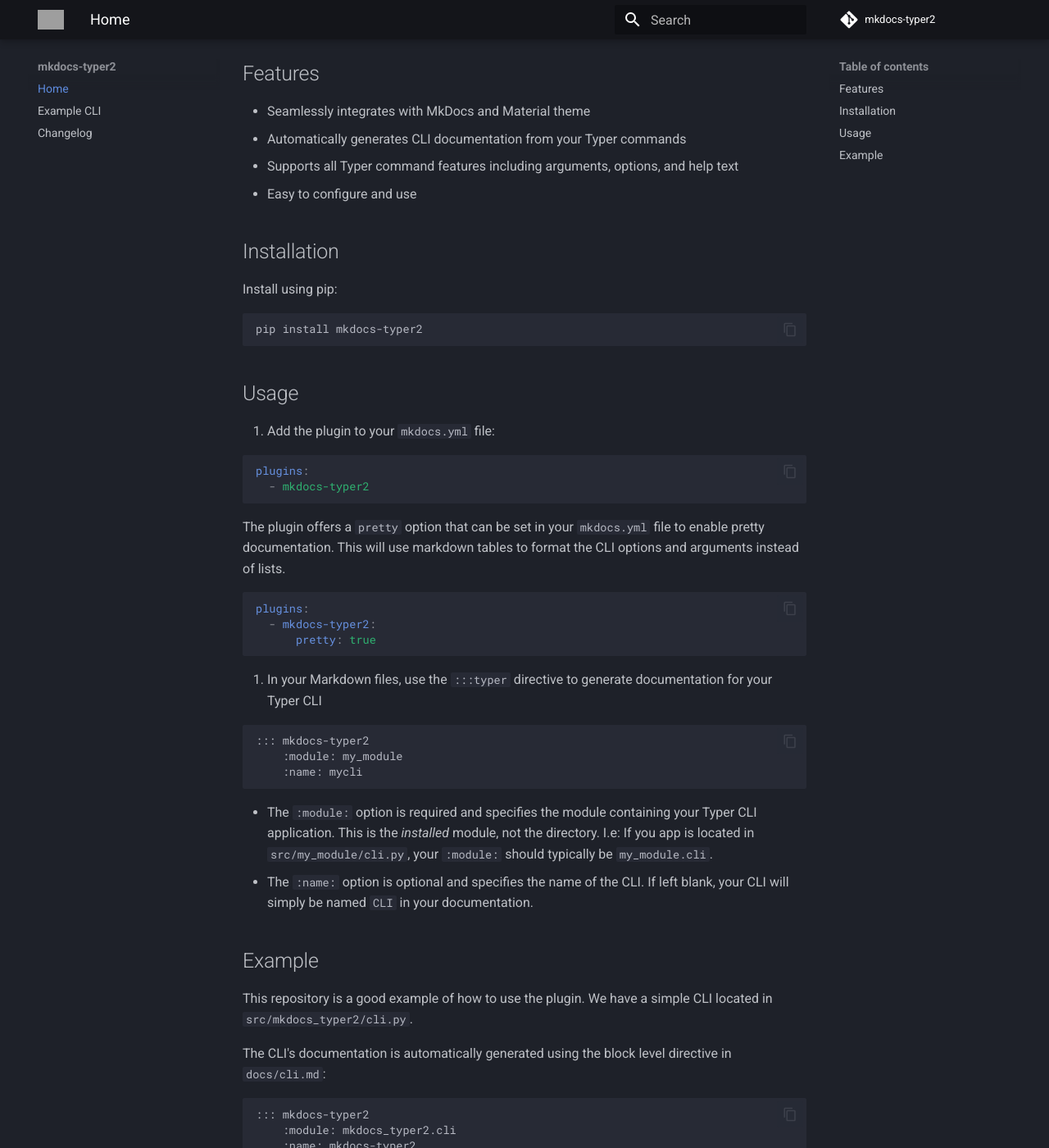
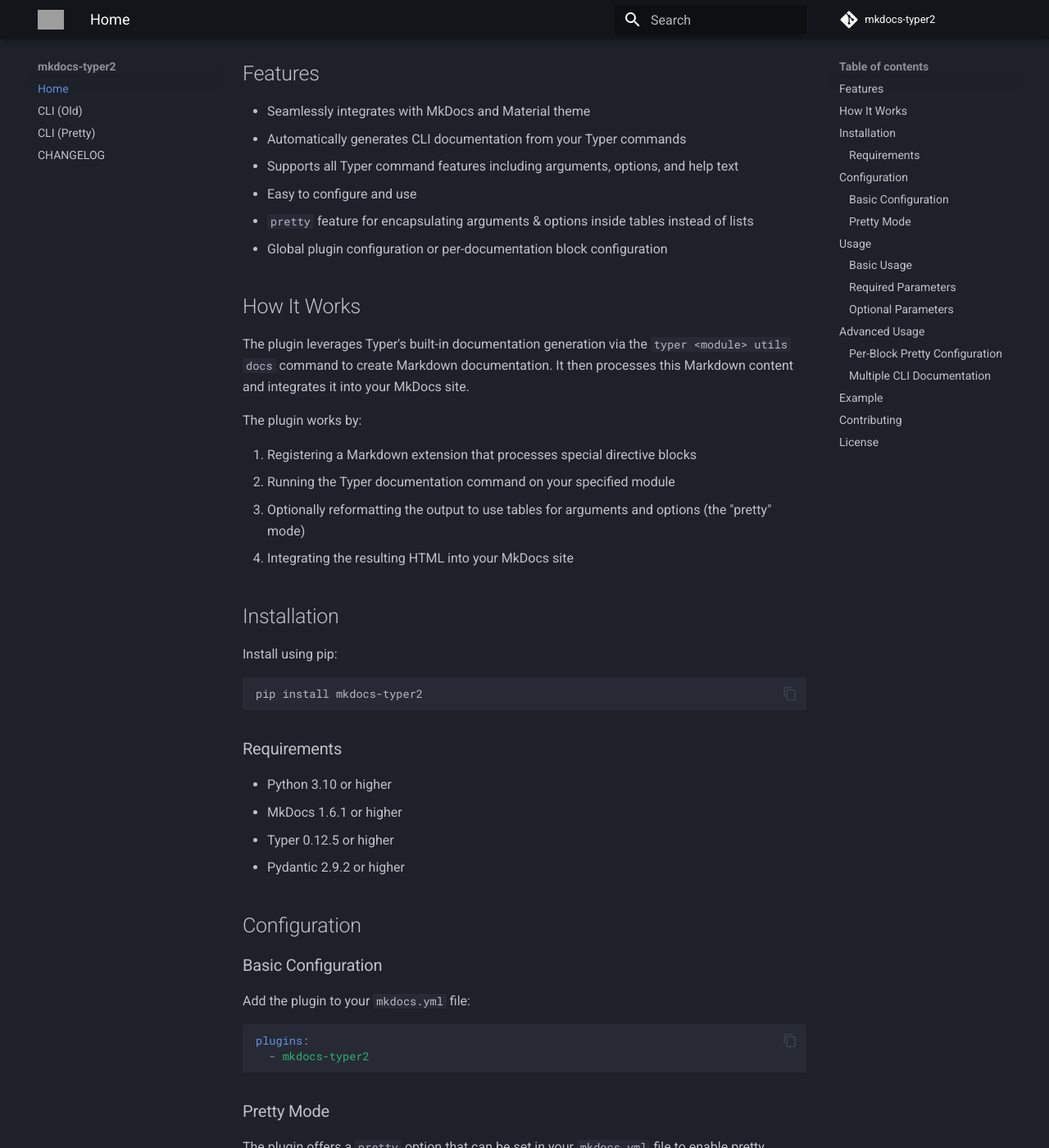
Before and after one commit to syn54x/mkdocs-typer2, an MkDocs documentation site: the page built from docs/index.md, in a window 1280 px wide and 1400 px high, scrolled down 580 px. Shown: the whole window at 82% size. Built offline with MkDocs 1.6.1 and Material for MkDocs 9.7.7, drawn with Linux system fonts in a browser that asks for light colours; comment, search, counter and statistics services are not loaded; some of the changed text lies outside the part shown; grey boxes are pictures that could not be loaded.

Commit message:
Docs/update readme (#13)
## Overview
This PR adds support for configuring the `pretty` option at the
individual documentation block level, allowing users to override the
global setting on a case-by-case basis. It also includes updates to the
project version (0.1.4) and comprehensive documentation of changes in
the CHANGELOG.

## Changes
- Added version 0.1.4 to the CHANGELOG with detailed entries
- Enhanced the `TyperProcessor.run()` method to support per-block
configuration for the `pretty` option
- Improved boolean parsing for the pretty option to properly handle
string values like "true", "false", "1", "0", etc.
- Added comprehensive tests with parameterized test cases to verify all
combinations of global and block-level settings
- Updated documentation to reflect new capabilities

## Implementation Details
The implementation properly prioritizes block-level settings over global
settings:
- The global setting is used as the default
- If a block includes a `:pretty:` directive, it overrides the global
setting
- The block-level setting properly handles different boolean-like string
values

## Testing
- Added a new parameterized test case
`test_typer_processor_pretty_option` to verify all combinations of
global and block-level pretty settings
- All 26 tests are now passing with 97% coverage
- Manually verified the functionality by running the MkDocs server and
checking the documentation output

## Other Notes
The changes are backward compatible with existing documentation and do
not affect previous functionality. Users can continue using the global
setting or now opt to override it in specific documentation blocks as
needed.

````diff
--- a/README.md
+++ b/README.md
@@ -1,20 +1,18 @@
 # mkdocs-typer2
 
 [![PyPI version](https://badge.fury.io/py/mkdocs-typer2.svg)](https://badge.fury.io/py/mkdocs-typer2)
-![Python 3.10 | 3.11 | 3.12](https://img.shields.io/badge/python-3.10%20|%203.11%20|%203.12-blue.svg)
+![Python 3.10 | 3.11 | 3.12 | 3.13](https://img.shields.io/badge/python-3.10%20|%203.11%20|%203.12-blue.svg)
 ![Ruff](https://img.shields.io/badge/linted%20by-ruff-FFC107.svg)
 [![License](https://img.shields.io/badge/License-Apache_2.0-blue.svg)](https://opensource.org/licenses/Apache-2.0)
 [![Downloads](https://static.pepy.tech/badge/mkdocs-typer2)](https://pepy.tech/project/mkdocs-typer2)
 [![codecov](https://codecov.io/gh/syn54x/mkdocs-typer2/branch/main/graph/badge.svg)](https://codecov.io/gh/syn54x/mkdocs-typer2)
 [![Issues](https://img.shields.io/github/issues/syn54x/mkdocs-typer2)](https://github.com/syn54x/mkdocs-typer2/issues)
 
-
-
 A MkDocs plugin that automatically generates beautiful documentation for your Typer CLI applications.
 
-You might be wondering why there are two plugins for Typer.  The [`mkdocs-typer`](https://github.com/bruce-szalwinski/mkdocs-typer) plugin is great, but it hasn't been updated in over a year, and there have been a number of changes to Typer since then.  One important change is that Typer now has it's own documentation generation system via the `typer <module> utils docs` command.  This plugin simply leverages that system to generate the documentation for your Typer CLIs.
+You might be wondering why there are two plugins for Typer. The [`mkdocs-typer`](https://github.com/bruce-szalwinski/mkdocs-typer) plugin is great, but it hasn't been updated in over a year, and there have been a number of changes to Typer since then. One important change is that Typer now has its own documentation generation system via the `typer <module> utils docs` command. This plugin simply leverages that system to generate the documentation for your Typer CLIs.
 
-I created this plugin because the original plugin was no longer working for me, and I wanted to have a simple plugin that would work with the latest version of Typer.  If the original `mkdocs-typer` plugin still works for you, there probably isn't a reason to switch.  However, if you are looking for a plugin that will work with the latest version of Typer, this plugin is for you!
+I created this plugin because the original plugin was no longer working for me, and I wanted to have a simple plugin that would work with the latest version of Typer. If the original `mkdocs-typer` plugin still works for you, there probably isn't a reason to switch. However, if you are looking for a plugin that will work with the latest version of Typer, this plugin is for you!
 
 - [Read The Docs](https://syn54x.github.io/mkdocs-typer2/)
 - [Check out a demo](https://syn54x.github.io/mkdocs-typer2/cli)
@@ -25,6 +23,19 @@
 - Automatically generates CLI documentation from your Typer commands
 - Supports all Typer command features including arguments, options, and help text
 - Easy to configure and use
+- `pretty` feature for encapsulating arguments & options inside tables instead of lists
+- Global plugin configuration or per-documentation block configuration
+
+## How It Works
+
+The plugin leverages Typer's built-in documentation generation via the `typer <module> utils docs` command to create Markdown documentation. It then processes this Markdown content and integrates it into your MkDocs site.
+
+The plugin works by:
+
+1. Registering a Markdown extension that processes special directive blocks
+2. Running the Typer documentation command on your specified module
+3. Optionally reformatting the output to use tables for arguments and options (the "pretty" mode)
+4. Integrating the resulting HTML into your MkDocs site
 
 ## Installation
 
@@ -34,16 +45,27 @@
 pip install mkdocs-typer2
 ```
 
-## Usage
+### Requirements
 
-1. Add the plugin to your `mkdocs.yml` file:
+- Python 3.10 or higher
+- MkDocs 1.6.1 or higher
+- Typer 0.12.5 or higher
+- Pydantic 2.9.2 or higher
+
+## Configuration
+
+### Basic Configuration
+
+Add the plugin to your `mkdocs.yml` file:
 
 ```yaml
 plugins:
   - mkdocs-typer2
 ```
 
-The plugin offers a `pretty` option that can be set in your `mkdocs.yml` file to enable pretty documentation.  This will use markdown tables to format the CLI options and arguments instead of lists.
+### Pretty Mode
+
+The plugin offers a `pretty` option that can be set in your `mkdocs.yml` file to enable pretty documentation. This will use markdown tables to format the CLI options and arguments instead of lists:
 
 ```yaml
 plugins:
@@ -51,7 +73,11 @@
       pretty: true
 ```
 
-2. In your Markdown files, use the `:::typer` directive to generate documentation for your Typer CLI
+## Usage
+
+### Basic Usage
+
+In your Markdown files, use the `::: mkdocs-typer2` directive to generate documentation for your Typer CLI:
 
 ```markdown
 ::: mkdocs-typer2
@@ -59,12 +85,49 @@
     :name: mycli
 ```
 
-- The `:module:` option is required and specifies the module containing your Typer CLI application.  This is the *installed* module, not the directory.  I.e: If you app is located in `src/my_module/cli.py`, your `:module:` should typically be `my_module.cli`.
-- The `:name:` option is optional and specifies the name of the CLI.  If left blank, your CLI will simply be named `CLI` in your documentation.
+### Required Parameters
+
+- `:module:` - The module containing your Typer CLI application. This is the *installed* module, not the directory path. For example, if your app is located in `src/my_module/cli.py`, your `:module:` should typically be `my_module.cli`.
+
+### Optional Parameters
+
+- `:name:` - The name of the CLI. If left blank, your CLI will simply be named `CLI` in your documentation.
+- `:pretty:` - Set to `true` to enable pretty formatting for this specific documentation block, overriding the global setting.
+
+## Advanced Usage
+
+### Per-Block Pretty Configuration
+
+You can override the global pretty setting for individual documentation blocks:
+
+```markdown
+::: mkdocs-typer2
+    :module: my_module.cli
+    :name: mycli
+    :pretty: true
+```
+
+### Multiple CLI Documentation
+
+You can document multiple CLIs in the same MkDocs site by using multiple directive blocks:
+
+```markdown
+# Main CLI
+
+::: mkdocs-typer2
+    :module: my_module.cli
+    :name: mycli
+
+# Admin CLI
+
+::: mkdocs-typer2
+    :module: my_module.admin
+    :name: admin-cli
+```
 
 ## Example
 
-This repository is a good example of how to use the plugin.  We have a simple CLI located in `src/mkdocs_typer2/cli.py`.
+This repository is a good example of how to use the plugin. We have a simple CLI located in `src/mkdocs_typer2/cli.py`.
 
 The CLI's documentation is automatically generated using the block level directive in `docs/cli.md`:
 
@@ -73,3 +136,20 @@
     :module: mkdocs_typer2.cli
     :name: mkdocs-typer2
 ```
+
+And the pretty version in `docs/cli-pretty.md`:
+
+```markdown
+::: mkdocs-typer2
+    :module: mkdocs_typer2.cli
+    :name: mkdocs-typer2
+    :pretty: true
+```
+
+## Contributing
+
+Contributions are welcome! Please feel free to submit a Pull Request.
+
+## License
+
+This project is licensed under the Apache License 2.0 - see the LICENSE file for details.
--- a/mkdocs.yaml
+++ b/mkdocs.yaml
@@ -26,11 +26,14 @@
     - toc.follow
 watch:
   - src/
+  - README.md
+  - CHANGELOG.md
 
 nav:
   - Home: index.md
-  - Example CLI: cli.md
-  - Changelog: changelog.md
+  - CLI (Old): cli.md
+  - CLI (Pretty): cli-pretty.md
+  - CHANGELOG: changelog.md
 
 markdown_extensions:
   - abbr
@@ -46,8 +49,7 @@
 
 plugins:
   - search
-  - mkdocs-typer2:
-      pretty: true
+  - mkdocs-typer2
   - mkdocstrings:
       handlers:
         python:
--- a/pyproject.toml
+++ b/pyproject.toml
@@ -1,6 +1,6 @@
 [project]
 name = "mkdocs-typer2"
-version = "0.1.3"
+version = "0.1.4"
 description = "Mkdocs plugin for generating Typer CLI docs"
 readme = "README.md"
 requires-python = ">=3.10"
````
Also changed, not shown: CHANGELOG.md (+17 -1 lines), docs/changelog.md (+1 -0 lines), docs/cli-pretty.md (added, +4 -0 lines), 5 other files.
